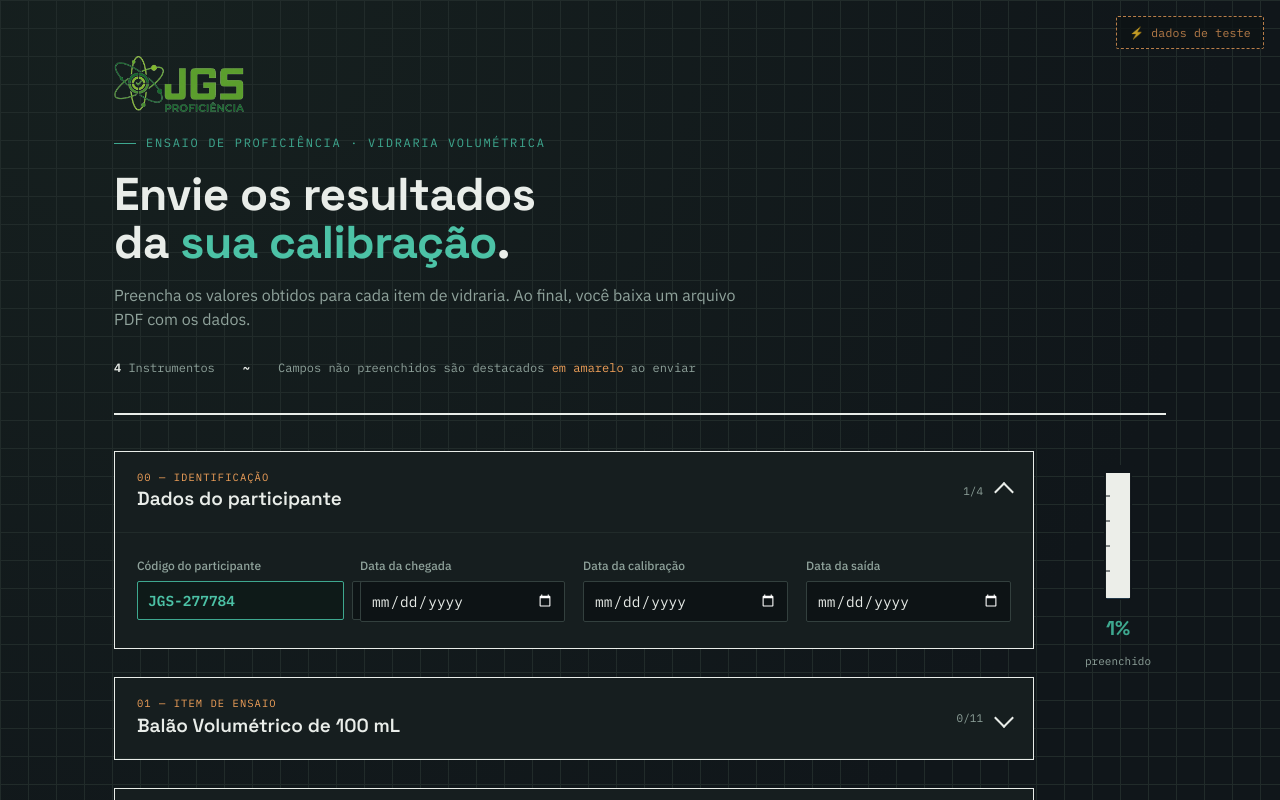
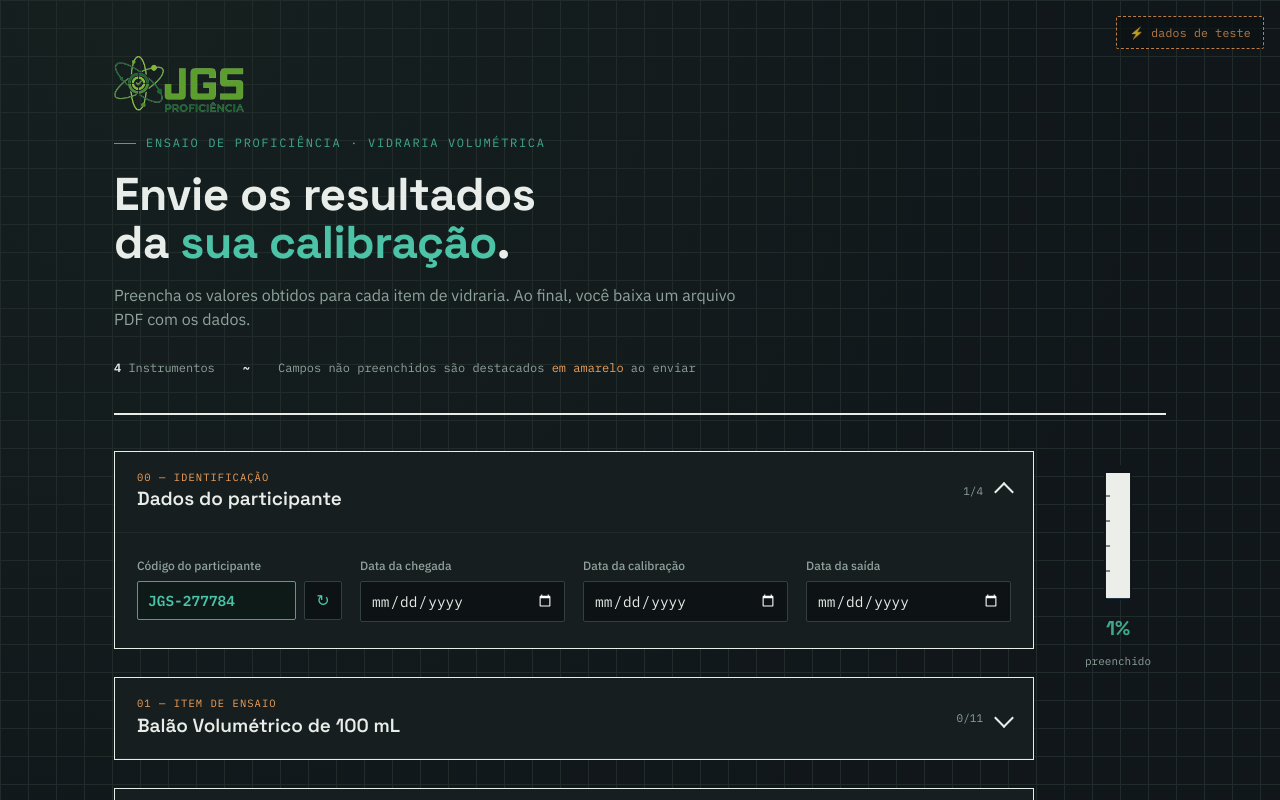
Before and after one commit to Andressis/jgs, a website: page public/index.html in a window 1280 px wide. Shown: the top 800 px of the page. Drawn offline with nearby package versions, Linux system fonts and the light colour scheme.

Commit message:
Update styles.css

```diff
--- a/public/styles.css
+++ b/public/styles.css
@@ -258,7 +258,7 @@
     cursor:default;
   }
   .field-inline{display:flex; gap:8px; align-items:stretch;}
-  .field-inline input{flex:1;}
+  .field-inline input{flex:1; min-width:0;}
   .regen-btn{
     flex:none;
     width:38px;
```
